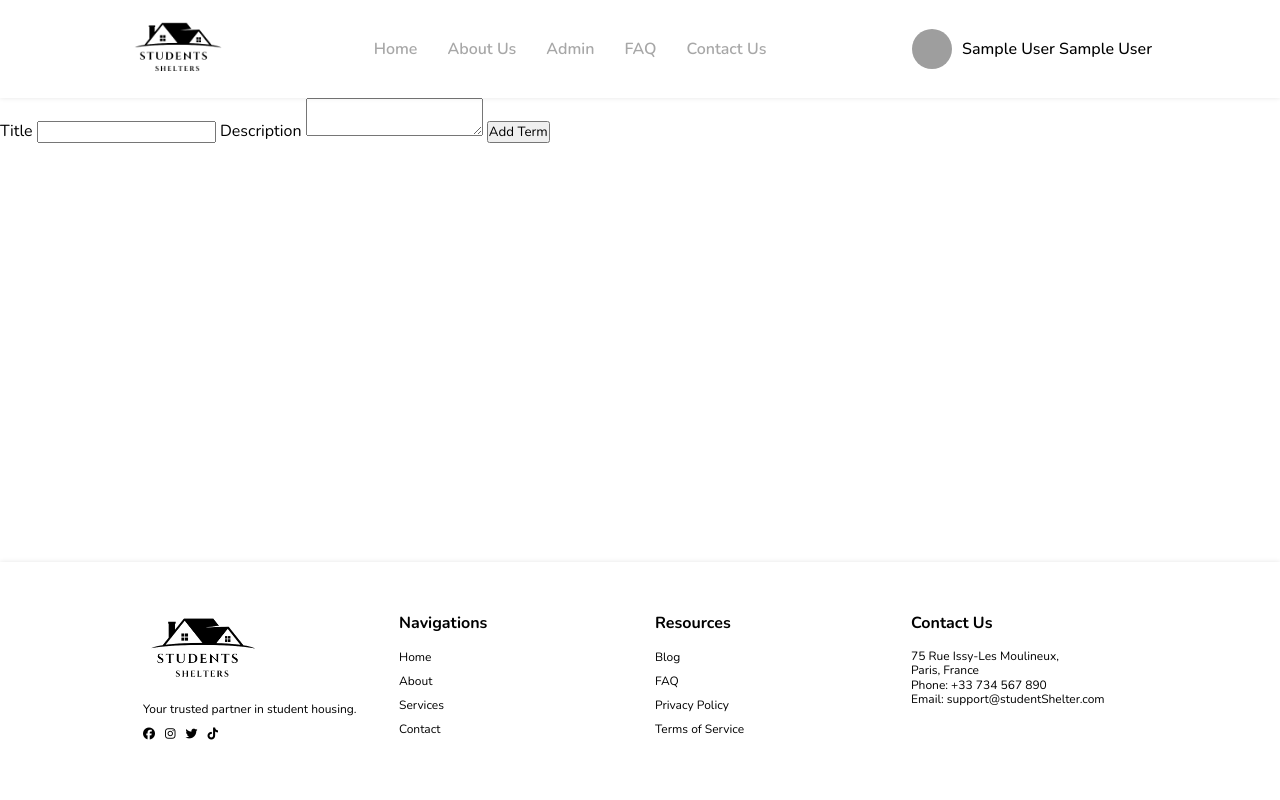
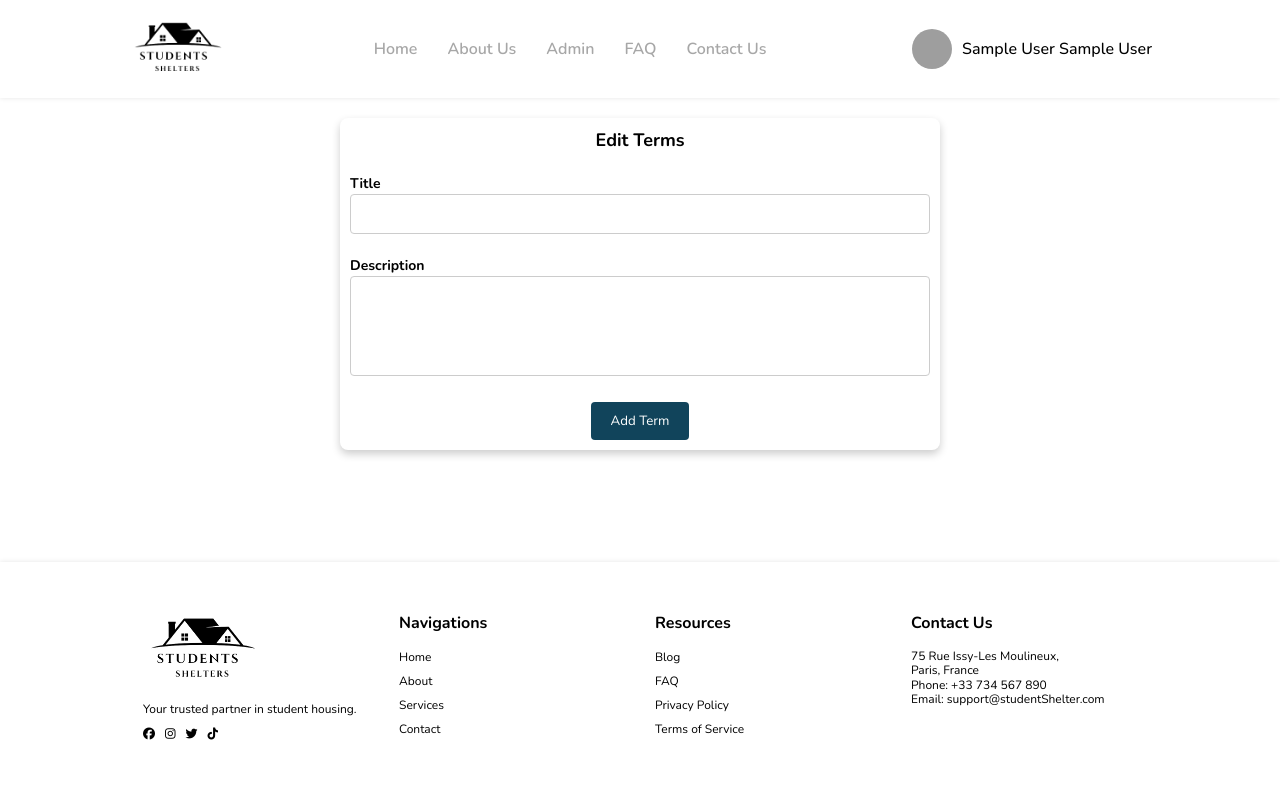
Before and after one commit to Habib-Ahmad/student-shelter, a PHP site: page /studentshelter/terms/add in a window 1280 px wide. Run offline with PHP 8.4, Linux system fonts and the light colour scheme; the visitor is signed in with stand-in values (Sample User, id 1); some web fonts are replaced; grey boxes are pictures that could not be loaded.

Commit message:
enhance styling and layout for terms, FAQ, and property pages; add new CSS variables for better theme management

```diff
--- a/css/main.css
+++ b/css/main.css
@@ -7,8 +7,12 @@
   --white-text-color: #ffffff;
   --black-text-color: black;
   --button-color: #11445b;
+  --button-hover-color: #1a252f;
   --font-family: "Nunito", sans-serif;
   --font-size: 16px;
+  --gray-background: rgba(224, 224, 224, 0.6);
+  --white-background: #fff;
+  --item-strong: #333;
 }
 
 * {
--- a/css/terms.css
+++ b/css/terms.css
@@ -73,64 +34,113 @@
     cursor: pointer;
 }
 
+.btn-add {
+    margin-top: 20px;
+    margin-bottom: 20px;
+    display: inline-block;
+    padding: 8px;
+    font-size: 14px;
+    border: none;
+    border-radius: 4px;
+    cursor: pointer;
+    transition: background-color 0.3s ease;
+    background-color: var(--button-color);
+    color: var(--white-text-color);
+
+    /* text-align: center; */
+    display: inline-flex;
+    align-items: center;
+    /* justify-content: center; */
+    gap: 5px;
+}
+
+.btn-add:hover {
+    background-color: var(--button-hover-color);
+
+}
 
 
 
 /* Form Container */
 .terms-form-container {
-    background-color: transparent;
-    padding: 10px;
+    background-color: var(--white-text-color);
+    border-radius: 8px;
+    max-width: 600px;
+    margin: 20px auto;
     display: flex;
     flex-direction: column;
-    justify-content: center;
-    align-items: center;
-    gap: 10px;
-    max-width: 100%;
-    margin: 0 auto;
-    flex-wrap: wrap;
+    gap: 15px;
+    box-shadow: 0 4px 8px rgba(0, 0, 0, 0.2);
+    padding: 10px 10px;
+
+
+}
+
+.add-terms-title {
+    font-size: 18px;
+    margin-bottom: 20px;
+    text-align: center;
 }
 
 /* Labels */
 .terms-form-label {
-    display: none;
+    font-size: 14px;
+    font-weight: bold;
+    margin-bottom: 20px;
 }
 
 /* Input Fields */
 .terms-form-input {
-    flex: 1;
-    padding: 8px;
+    resize: none;
+    padding: 10px;
     border: 1px solid #ccc;
     border-radius: 4px;
-    min-width: 150px;
-    box-shadow: 0 2px 4px rgba(0, 0, 0, 0.15);
+    width: 100%;
+    margin-bottom: 20px;
+}
+
+/* Textarea */
+.terms-form-textarea {
+    resize: none;
+    padding: 10px;
+    border: 1px solid #ccc;
+    border-radius: 4px;
+    width: 100%;
+    height: 100px;
+    margin-bottom: 20px;
 }
 
 /* Button */
 .terms-form-button {
     background-color: var(--button-color);
     color: var(--white-text-color);
-    padding: 8px 16px;
+    padding: 10px 20px;
     border: none;
     border-radius: 4px;
     cursor: pointer;
-    flex-shrink: 0;
-    box-shadow: 0 2px 4px rgba(0, 0, 0, 0.15);
+    transition: background-color 0.3s ease;
+    display: block;
+    margin: 0 auto;
 }
 
 .terms-form-button:hover {
-    background-color: #bbb;
+    background-color: var(--button-hover-color);
 }
 
-.terms-form-input-container {
+/* .terms-form-input-container {
     display: flex;
     justify-content: center;
     align-items: center;
     gap: 10px;
     width: 100%;
-}
+} */
 
-.terms-form-button-container {
-    display: flex;
-    justify-content: center;
-    width: 100%;
-}
+/* .terms-form-button-container {
+    background-color: var(--white-text-color);
+    padding: 20px;
+    border-radius: 8px;
+    box-shadow: 0 2px 4px rgba(0, 0, 0, 0.1);
+    max-width: 600px;
+    margin: 20px auto;
+    text-align: center;
+} */
--- a/functions/get_css_file.php
+++ b/functions/get_css_file.php
@@ -29,7 +29,11 @@ function get_css_file()
       $css_file = "/studentShelter/css/profile.css";
       break;
     case 'property':
+      $css_file = "/studentShelter/css/property.css";
+      break;
     case 'property/edit':
+      $css_file = "/studentShelter/css/property.css";
+      break;
     case 'property/add':
       $css_file = "/studentShelter/css/property.css";
       break;
@@ -41,6 +45,8 @@ function get_css_file()
       $css_file = "/studentShelter/css/contact.css";
       break;
     case 'terms':
+    case 'terms/edit':
+    case 'terms/add':
       $css_file = "/studentShelter/css/terms.css";
       break;
     case 'legal':
--- a/includes/views/terms_view.php
+++ b/includes/views/terms_view.php
@@ -44,6 +44,7 @@ function render_terms_form($term = null)
 
   <div class="terms-form-container">
     <form action="<?php echo $action; ?>" method="POST">
+    <h2 class="add-terms-title">Edit Terms</h2>
       <label for="title" class="terms-form-label">Title</label>
       <input type="text" id="title" name="title" value="<?php echo htmlspecialchars($title); ?>" required
         class="terms-form-input">
```
Also changed, not shown: other parts of css/terms.css (+4 -43 lines), css/about.css (+3 -4 lines), css/faq.css (+41 -24 lines), css/property.css (+16 -16 lines).
